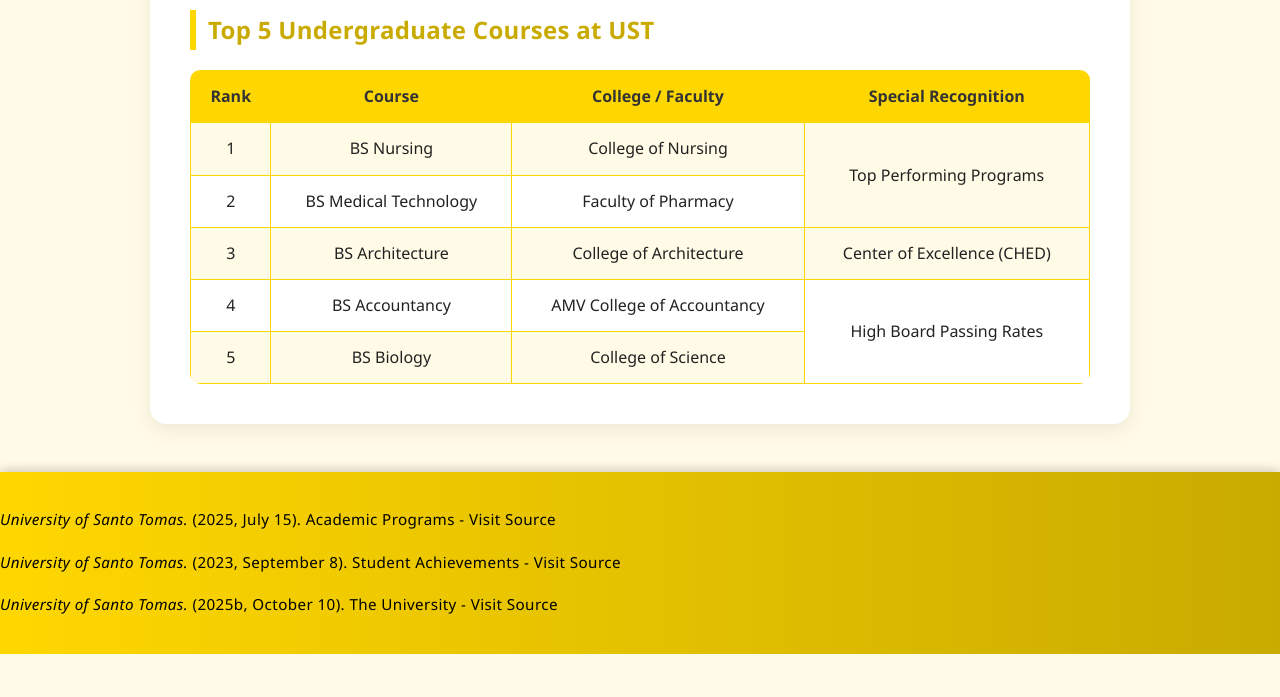
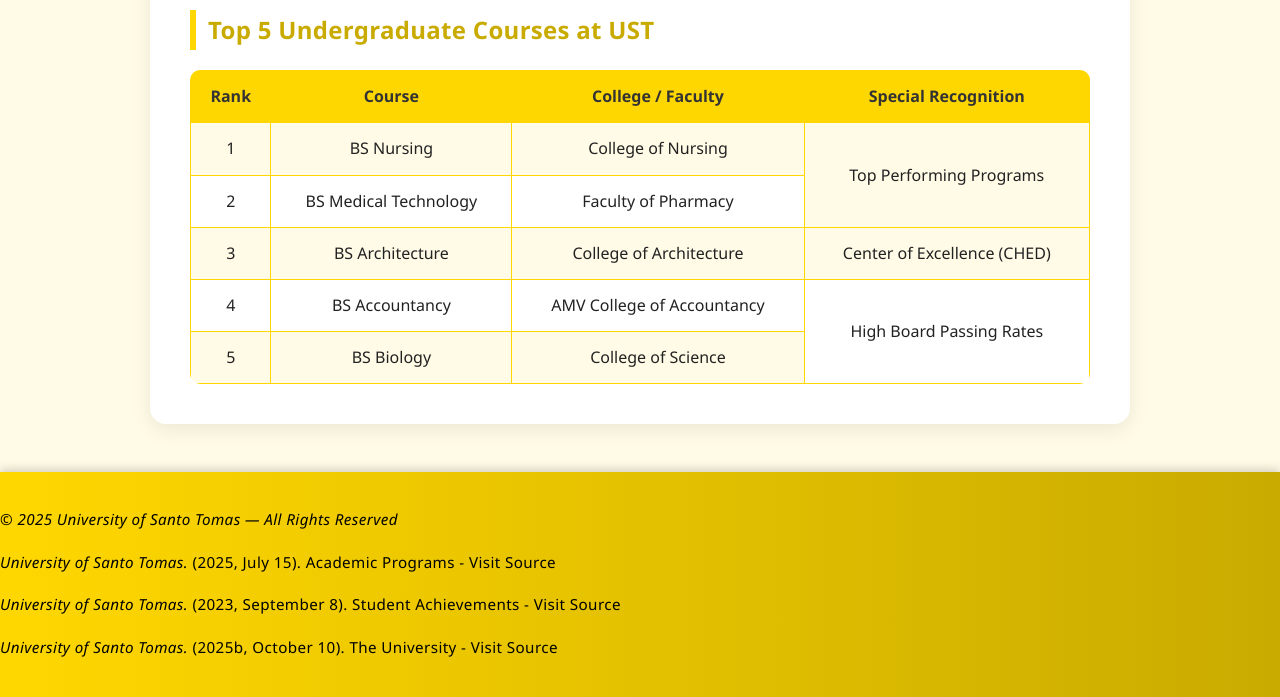
Before and after one commit to Maxine0323/CS3_2ndQtrPortfolio_MgREPEDRO, a plain HTML site: page public/2Q1GMagnesiumRepedro.html in a window 1280 px wide. Shown: the part 2937-3634 px from the top of the page. Before the commit the page ends 3591 px from the top, so only its background shows below. Drawn offline with Linux system fonts and the light colour scheme.

Commit message:
copyright

```diff
--- a/public/2Q1GMagnesiumRepedro.html
+++ b/public/2Q1GMagnesiumRepedro.html
@@ -300,6 +300,7 @@
   </main>
 
   <footer>
+    <p><em>© 2025 University of Santo Tomas — All Rights Reserved</em>
     <p><em>University of Santo Tomas.</em> (2025, July 15). Academic Programs - <a href="https://www.ust.edu.ph/academics/programs/">Visit Source</a></p>
     <p><em>University of Santo Tomas.</em> (2023, September 8). Student Achievements - <a href="https://www.ust.edu.ph/campus-life/student-achievements/">Visit Source</a></p>
     <p><em>University of Santo Tomas.</em> (2025b, October 10). The University - <a href="https://www.ust.edu.ph/the-university/">Visit Source</a></p>
```
